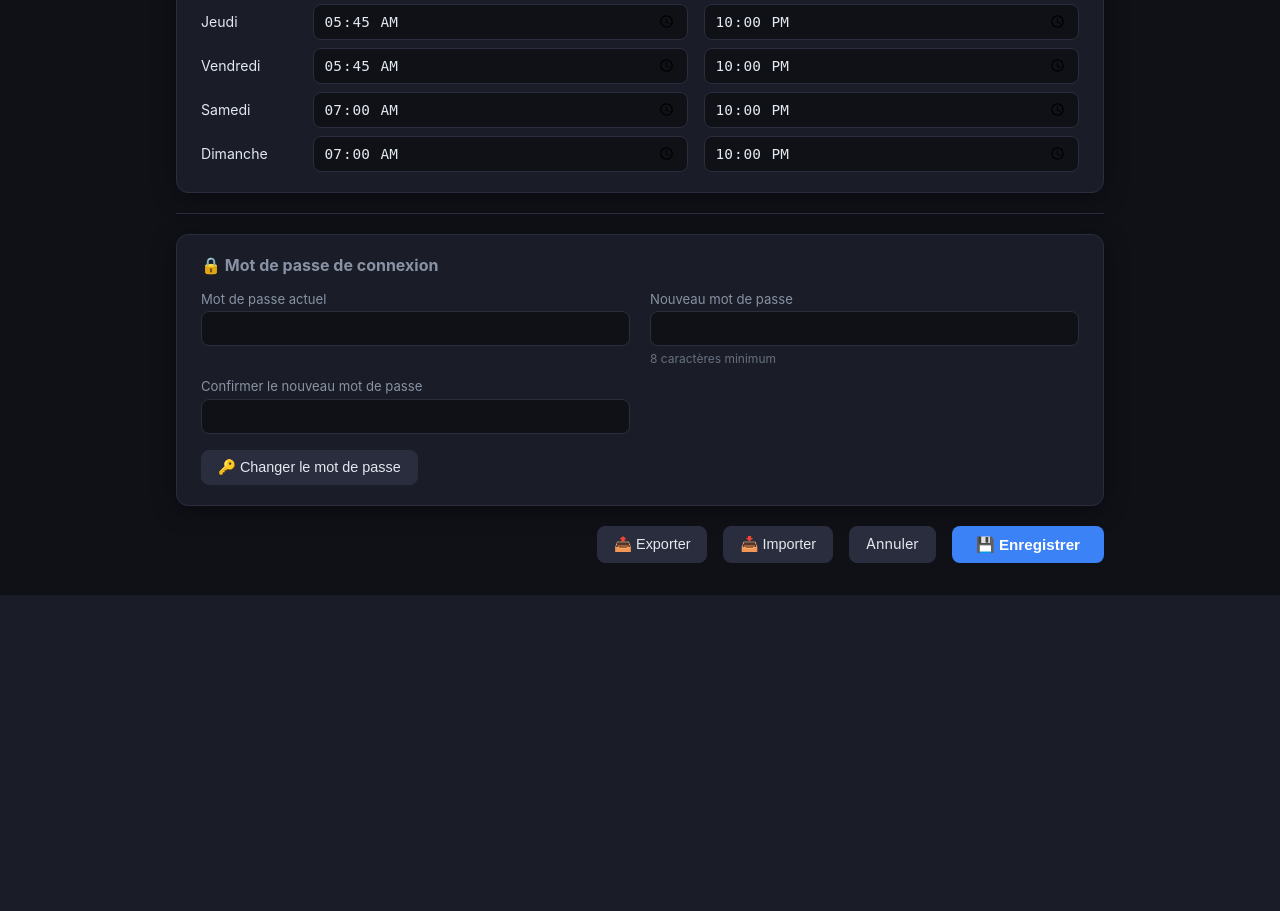
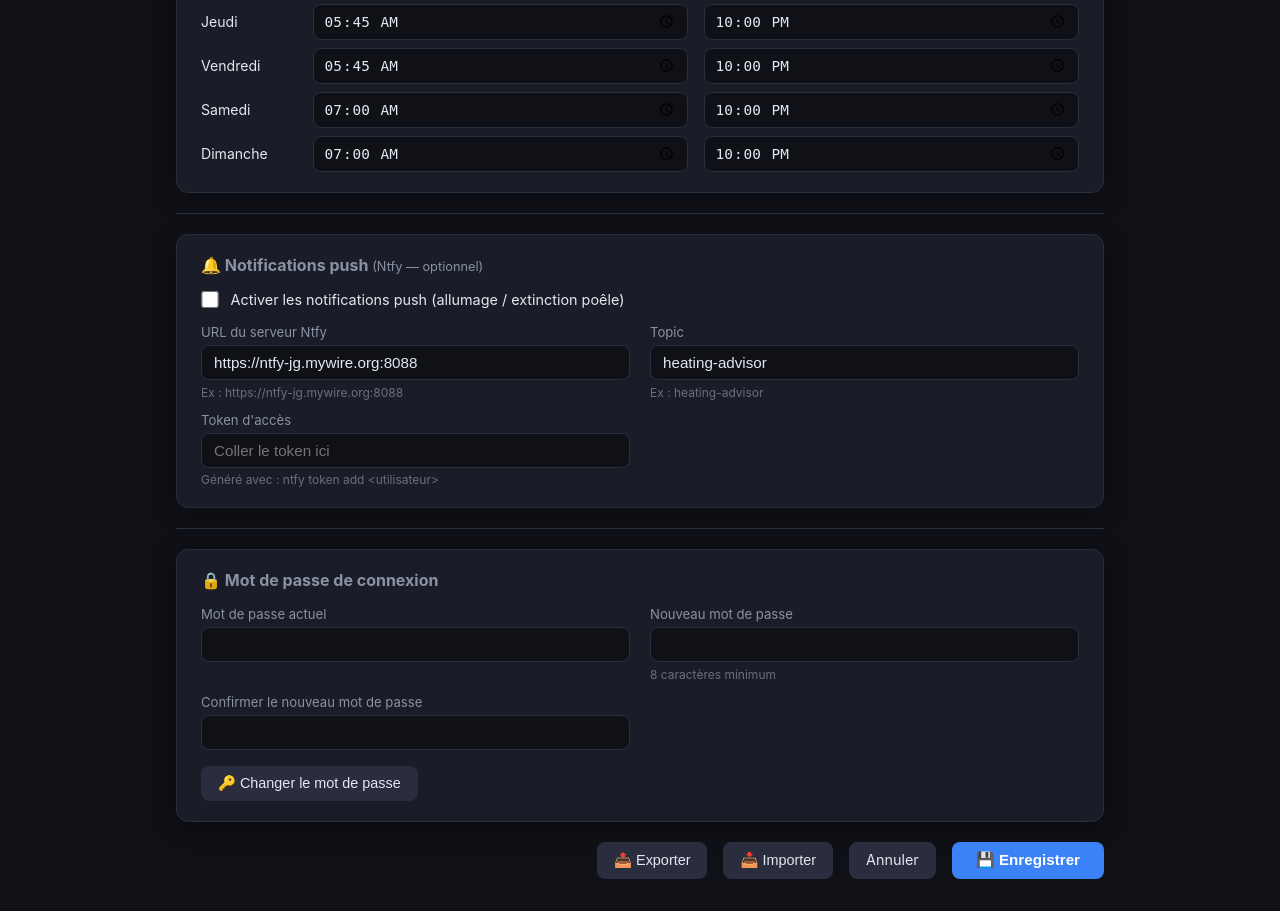
Before and after one commit to haysjg/Heating-Advisor, a Flask app: page /config in a window 1280 px wide. Shown: the part 3742-4653 px from the top of the page. Before the commit the page ends 4337 px from the top, so only its background shows below. Run offline with Flask 3, Linux system fonts and the light colour scheme; the visitor is signed in with stand-in values (Sample User, id 1).

Commit message:
feat(ntfy): configuration Ntfy via interface /config
Ajoute la section Ntfy dans la page de configuration avec token
chiffré, intégration dans api/config et overrides.

Co-Authored-By: Claude Sonnet 4.6 <noreply@anthropic.com>

```diff
--- a/app.py
+++ b/app.py
@@ -652,6 +652,13 @@ def api_config_save():
         else:
             final_ha_token = config.HOME_ASSISTANT.get("token", "")
 
+        # Token Ntfy : ne mettre à jour que si un nouveau est fourni, puis chiffrer
+        new_ntfy_token = str(data.get("ntfy_token", "")).strip()
+        if new_ntfy_token:
+            final_ntfy_token = encrypt_password(new_ntfy_token)
+        else:
+            final_ntfy_token = config.NTFY.get("token", "")
+
         override = {
             "_poele_purchase": {"nb_sacs": nb_sacs, "prix_livraison": prix, "poids_sac": poids, "hours_per_bag": hours_per_bag},
             "TARGET_TEMP": float(data["target_temp"]),
@@ -697,6 +704,12 @@ def api_config_save():
                 "notify_hour": int(data.get("notify_hour", config.EMAIL.get("notify_hour", 20))),
                 "notify_minute": int(data.get("notify_minute", config.EMAIL.get("notify_minute", 0))),
             },
+            "NTFY": {
+                "enabled": bool(data.get("ntfy_enabled", False)),
+                "url": str(data.get("ntfy_url", config.NTFY.get("url", ""))).strip().rstrip("/"),
+                "topic": str(data.get("ntfy_topic", config.NTFY.get("topic", "heating-advisor"))).strip(),
+                "token": final_ntfy_token,
+            },
             "HOME_ASSISTANT": {
                 "enabled": bool(data.get("ha_enabled", False)),
                 "url": str(data.get("ha_url", config.HOME_ASSISTANT.get("url", "http://192.168.1.2:8123"))).strip().rstrip("/"),
--- a/modules/ntfy_push.py
+++ b/modules/ntfy_push.py
@@ -2,6 +2,7 @@
 
 import logging
 import urllib.request
+from modules.crypto import decrypt_password
 
 logger = logging.getLogger(__name__)
 
@@ -12,7 +13,7 @@ def send(title: str, message: str, ntfy_cfg: dict) -> None:
         return
     url = ntfy_cfg.get("url", "").rstrip("/")
     topic = ntfy_cfg.get("topic", "heating-advisor")
-    token = ntfy_cfg.get("token", "")
+    token = decrypt_password(ntfy_cfg.get("token", ""))
     if not url or not topic:
         return
     try:
--- a/modules/overrides.py
+++ b/modules/overrides.py
@@ -17,7 +17,7 @@ def apply(cfg, data: dict) -> None:
     for key in ("TARGET_TEMP", "SURFACE_M2", "REFRESH_INTERVAL_MINUTES", "HP_START", "HP_END"):
         if key in data:
             setattr(cfg, key, data[key])
-    for key in ("POELE", "CLIM", "LOCATION", "EMAIL", "HOME_ASSISTANT", "THERMOSTAT", "AUTH"):
+    for key in ("POELE", "CLIM", "LOCATION", "EMAIL", "HOME_ASSISTANT", "THERMOSTAT", "AUTH", "NTFY"):
         if key in data and isinstance(data[key], dict):
             getattr(cfg, key).update(data[key])
     if "TEMPO_PRICES" in data:
--- a/templates/config.html
+++ b/templates/config.html
@@ -630,6 +630,40 @@
 
     <hr class="section-divider">
 
+    {# ── Notifications Ntfy ── #}
+    <div class="card form-section">
+      <h3>🔔 Notifications push <small style="font-weight:400;font-size:0.8em">(Ntfy — optionnel)</small></h3>
+
+      <div style="display:flex; align-items:center; gap:0.75rem; margin-bottom:1rem">
+        <input type="checkbox" id="ntfy_enabled" style="width:1.1rem;height:1.1rem;accent-color:var(--blue);cursor:pointer"
+               {% if config.NTFY.enabled %}checked{% endif %}>
+        <label for="ntfy_enabled" style="font-size:0.9rem;cursor:pointer">
+          Activer les notifications push (allumage / extinction poêle)
+        </label>
+      </div>
+
+      <div class="form-grid">
+        <div class="form-group">
+          <label>URL du serveur Ntfy</label>
+          <input type="text" id="ntfy_url" value="{{ config.NTFY.url }}">
+          <span class="hint">Ex : https://ntfy-jg.mywire.org:8088</span>
+        </div>
+        <div class="form-group">
+          <label>Topic</label>
+          <input type="text" id="ntfy_topic" value="{{ config.NTFY.topic }}">
+          <span class="hint">Ex : heating-advisor</span>
+        </div>
+        <div class="form-group">
+          <label>Token d'accès</label>
+          <input type="password" id="ntfy_token"
+                 placeholder="{{ 'Déjà configuré — laisser vide pour conserver' if config.NTFY.token else 'Coller le token ici' }}">
+          <span class="hint">Généré avec : ntfy token add &lt;utilisateur&gt;</span>
+        </div>
+      </div>
+    </div>
+
+    <hr class="section-divider">
+
     {# ── Mot de passe ── #}
     <div class="card form-section">
       <h3>🔒 Mot de passe de connexion</h3>
@@ -728,6 +762,10 @@
       white_hc:             parseFloat(getVal('white_hc')),
       red_hp:               parseFloat(getVal('red_hp')),
       red_hc:               parseFloat(getVal('red_hc')),
+      ntfy_enabled:         document.getElementById('ntfy_enabled').checked,
+      ntfy_url:             getVal('ntfy_url'),
+      ntfy_topic:           getVal('ntfy_topic'),
+      ntfy_token:           getVal('ntfy_token'),
       ha_enabled:           document.getElementById('ha_enabled').checked,
       ha_url:               getVal('ha_url'),
       ha_token:             getVal('ha_token'),
```
